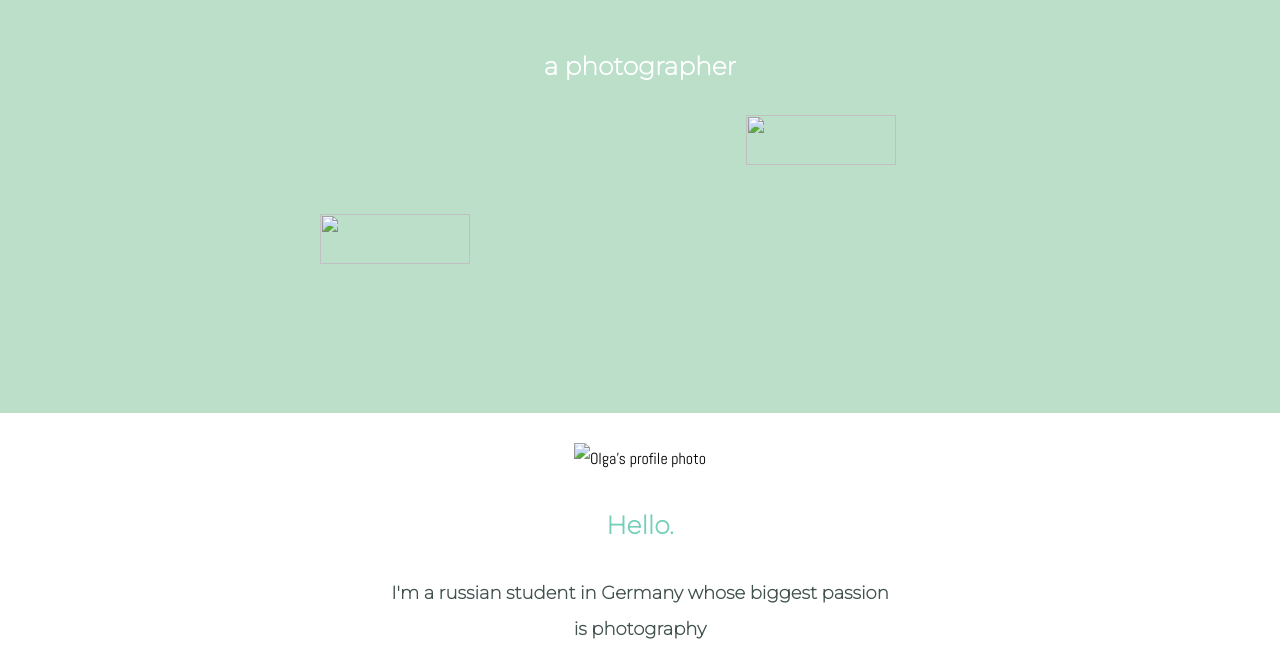
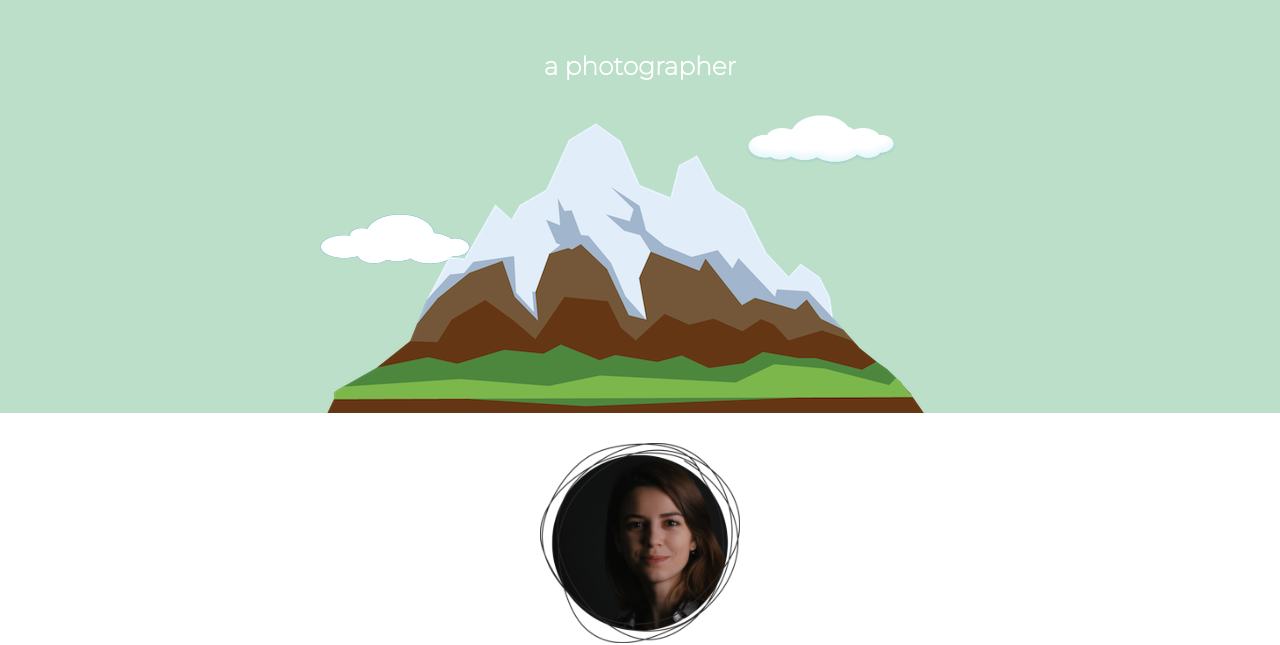
Before and after one commit to olmatthew/CV, a plain HTML site: page index.html in a window 1280 px wide. Shown: the part 183-828 px from the top of the page. Drawn offline with Linux system fonts and the light colour scheme; files that its build step writes are made by us from their sources.

Commit message:
Update index.html

```diff
--- a/index.html
+++ b/index.html
@@ -3,24 +3,24 @@
   <head>
     <meta charset="utf-8">
     <title>OLGA MATVEEVA</title>
-    <link rel="stylesheet" href="css/styles.css">
+    <link rel="stylesheet" href="styles.css">
     <link rel="icon" href="favicon.ico">
     <link rel="preconnect" href="https://fonts.gstatic.com">
 <link href="https://fonts.googleapis.com/css2?family=Abel&family=Montserrat:wght@200&family=Sacramento&display=swap" rel="stylesheet">
   </head>
   <body>
     <div class="top-container">
-        <img class="cloud1" src="images\cloud.png" alt="">
+        <img class="cloud1" src="cloud.png" alt="">
         <div class="titeltext">
           <h1>I'm Olga</h1>
           <h2> a photographer</h2>
         </div>
-        <img class="cloud2" src="images\cloud2.png" alt="">
-        <img class="mountain" src="images\mountain.png" alt="">
+        <img class="cloud2" src="cloud2.png" alt="">
+        <img class="mountain" src="mountain.png" alt="">
     </div>
     <div class="middle-container">
       <div class="profile">
-        <img class="profilephoto" src="images\729_oooo.plus.png" alt="Olga's profile photo">
+        <img class="profilephoto" src="729_oooo.plus.png" alt="Olga's profile photo">
         <h3>Hello.</h3>
         <p>I'm a russian student in Germany whose biggest passion is photography</p>
       </div>
```
